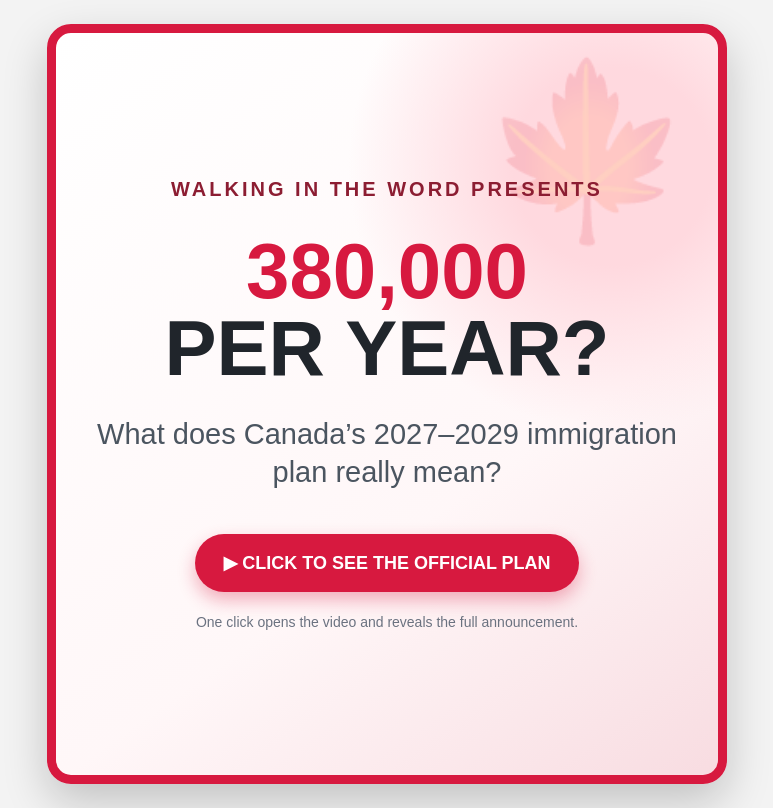
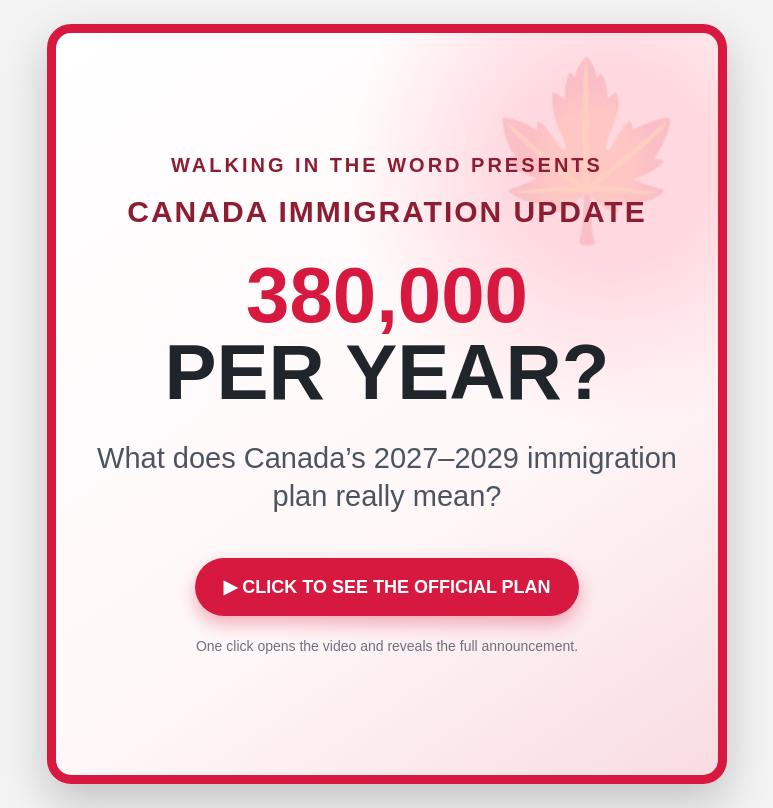
Before and after one commit to camunyah/camunyah, a plain HTML site: page index.html in a window 1280 px wide. Shown: the whole page, without its empty margins (253-1026 px from the left). Drawn offline with Linux system fonts and the light colour scheme.

Commit message:
Canada Immigration Update 2027 - 2029

```diff
--- a/index.html
+++ b/index.html
@@ -13,6 +13,7 @@
 <main class="screen">
   <section class="teaser" id="teaser">
     <div class="eyebrow">WALKING IN THE WORD PRESENTS</div>
+    <div style="position:relative;color:#8c1d32;font-size:clamp(20px,4vw,30px);font-weight:800;letter-spacing:2px;margin-top:-14px;margin-bottom:28px">CANADA IMMIGRATION UPDATE</div>
     <h1><span>380,000</span><br>PER YEAR?</h1>
     <p class="question">What does Canada’s 2027–2029 immigration plan really mean?</p>
     <button class="cta" id="revealBtn">▶ CLICK TO SEE THE OFFICIAL PLAN</button>
```
